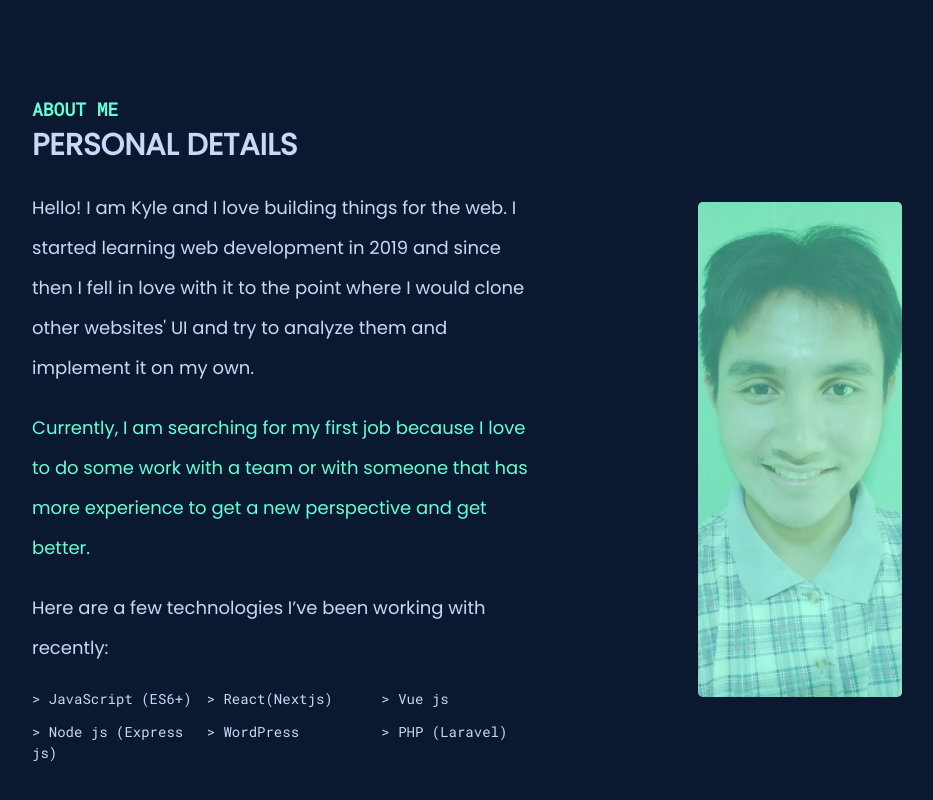
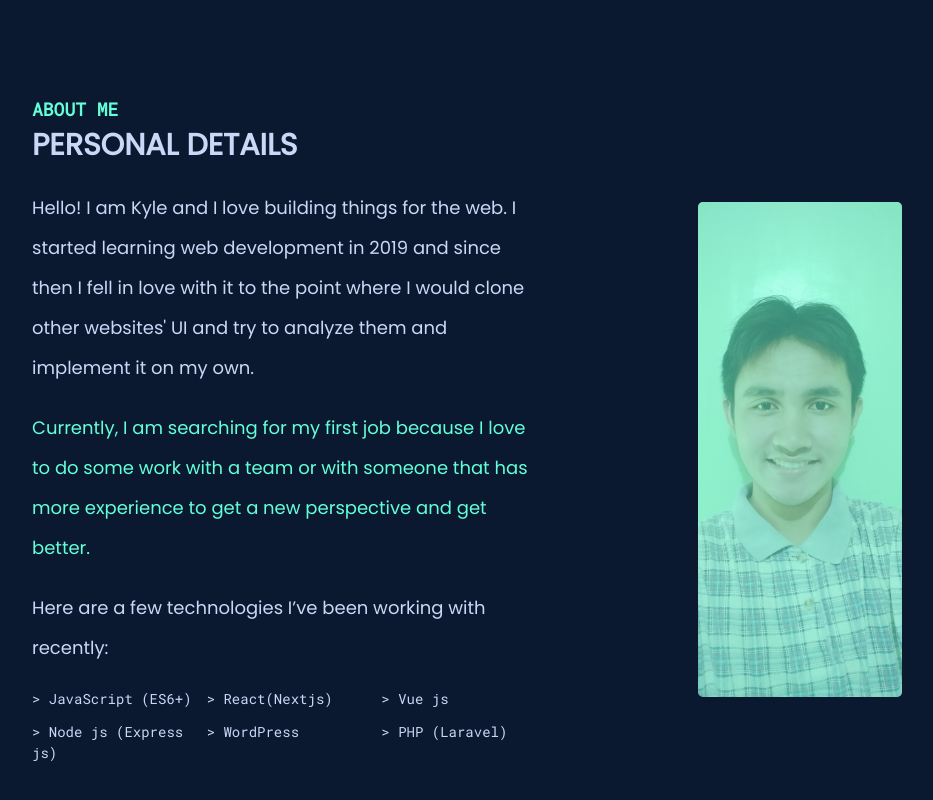
Before and after one commit to kyleowen12345/my-portfolio, a Next.js app: page / in a window 1280 px wide. Shown: the part 1141-1941 px from the top of the page, without its empty margins (96-1029 px from the left). Built offline with nearby package versions, Linux system fonts and the light colour scheme.

Commit message:
photo change

```diff
--- a/components/about/AboutImage.jsx
+++ b/components/about/AboutImage.jsx
@@ -34,7 +34,7 @@ const AboutImage = () => {
               borderRadius={5}
               position="absolute"
               width={["90%","90%","90%","40%"]}
-              backgroundImage={'../../profileimage.jpg'}
+              backgroundImage={'../../googleimage.jpg'}
               backgroundPosition="center"
               backgroundSize="cover"
               backgroundRepeat="no-repeat"
```
Also changed, not shown: public/googleimage.jpg (added).
